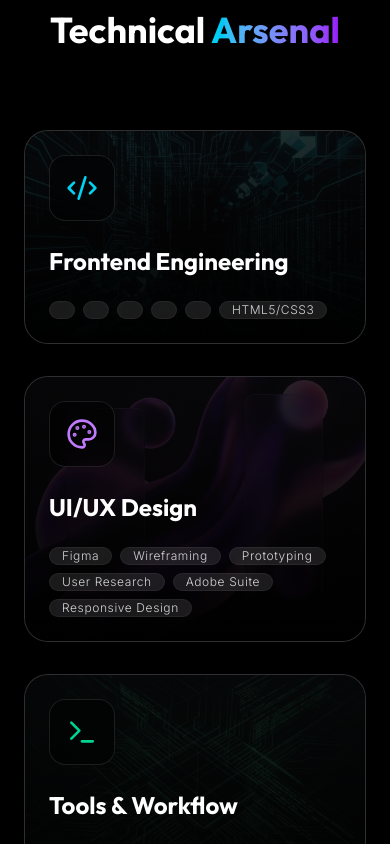
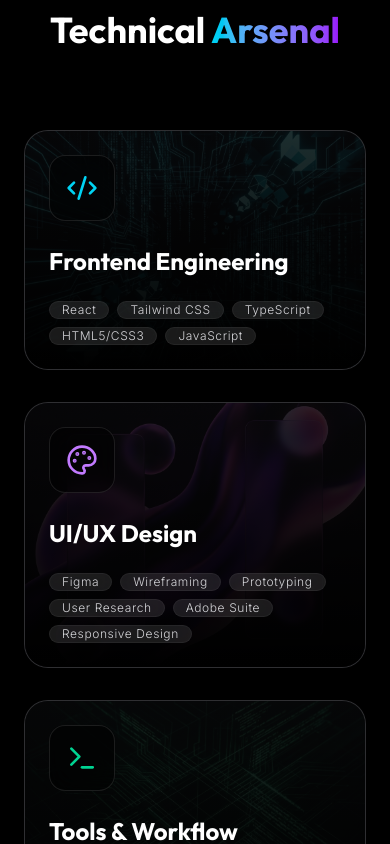
Before and after one commit to subahdeepmistri/Final-PORTFOLIO, a Next.js app: page / in a window 390 px wide. Shown: the part 2440-3284 px from the top of the page. Built offline with nearby package versions, Linux system fonts and the light colour scheme.

Commit message:
refactor: Architecture overhaul for Skills (modular+typed) and Contact form update (Phone input)

```diff
--- a/components/features/contact/Contact.tsx
+++ b/components/features/contact/Contact.tsx
@@ -76,7 +76,7 @@ export default function Contact() {
                                         id="name"
                                         name="name"
                                         required
-                                        placeholder="John Doe"
+                                        placeholder="Roronoya Zoro"
                                         className="w-full bg-white/5 border border-white/10 rounded-xl px-4 py-3 text-white placeholder-zinc-600 focus:outline-hidden focus:border-accent focus:bg-white/10 transition-all font-mono"
                                     />
                                 </div>
@@ -87,7 +87,17 @@ export default function Contact() {
                                         id="email"
                                         name="email"
                                         required
-                                        placeholder="john@example.com"
+                                        placeholder="Zoro@example.com"
+                                        className="w-full bg-white/5 border border-white/10 rounded-xl px-4 py-3 text-white placeholder-zinc-600 focus:outline-hidden focus:border-accent focus:bg-white/10 transition-all font-mono"
+                                    />
+                                </div>
+                                <div className="space-y-2 md:col-span-2">
+                                    <label htmlFor="phone" className="text-sm font-bold uppercase tracking-wider text-zinc-500">Phone Number</label>
+                                    <input
+                                        type="tel"
+                                        id="phone"
+                                        name="phone"
+                                        placeholder="+91 8254738402"
                                         className="w-full bg-white/5 border border-white/10 rounded-xl px-4 py-3 text-white placeholder-zinc-600 focus:outline-hidden focus:border-accent focus:bg-white/10 transition-all font-mono"
                                     />
                                 </div>
@@ -146,7 +156,7 @@ export default function Contact() {
                                     <div className="p-2 bg-black rounded-lg text-amber-400">
                                         <FileText className="w-6 h-6" />
                                     </div>
-                                    <span className="text-black/60 font-black text-xs uppercase tracking-widest">Construct 01</span>
+                                    <span className="text-black/60 font-black text-xs uppercase tracking-widest">Subhadeep Mistri</span>
                                 </div>
                                 <h3 className="text-3xl md:text-4xl font-heading font-black text-black leading-none">
                                     Download <br /> Resume
--- /dev/null
+++ b/components/features/skills/SkillCard.tsx
@@ -0,0 +1,58 @@
+"use client";
+
+import { Code2, Palette, Terminal, Shapes } from "lucide-react";
+import Image from "next/image";
+import { StaggerItem } from "@/components/ui/animations";
+import { SkillCategory, SkillIconName } from "@/lib/data";
+
+const iconMap: Record<SkillIconName, React.ReactNode> = {
+    code: <Code2 className="w-8 h-8 text-cyan-400" />,
+    palette: <Palette className="w-8 h-8 text-purple-400" />,
+    terminal: <Terminal className="w-8 h-8 text-emerald-400" />,
+};
+
+interface SkillCardProps {
+    skill: SkillCategory;
+}
+
+export default function SkillCard({ skill }: SkillCardProps) {
+    return (
+        <StaggerItem className="group p-6 md:p-8 rounded-3xl bg-zinc-900 border border-white/10 hover:border-accent/40 transition-all duration-500 relative overflow-hidden h-full flex flex-col justify-between">
+            {/* Background Image with Zoom Effect */}
+            <div className="absolute inset-0 z-0">
+                <Image
+                    src={skill.image}
+                    alt={skill.category}
+                    fill
+                    className="object-cover opacity-40 group-hover:scale-110 transition-transform duration-700"
+                />
+                {/* Gradient Overlay for text readability */}
+                <div className="absolute inset-0 bg-linear-to-t from-black via-black/80 to-black/60" />
+            </div>
+
+            {/* Hover Gradient Effect (Accent) */}
+            <div className="absolute inset-0 bg-linear-to-br from-accent/10 via-transparent to-purple-500/10 opacity-0 group-hover:opacity-100 transition-opacity duration-500 z-10" />
+
+            <div className="relative z-20">
+                <div className="mb-6 p-4 rounded-2xl bg-black/50 w-fit border border-white/10 group-hover:border-accent/50 transition-colors backdrop-blur-md">
+                    {iconMap[skill.icon] || <Shapes className="w-8 h-8 text-zinc-400" />}
+                </div>
+
+                <h4 className="text-2xl font-bold font-heading text-white mb-6 group-hover:text-accent transition-colors">
+                    {skill.category}
+                </h4>
+
+                <div className="flex flex-wrap gap-2">
+                    {skill.items.map((item, idx) => (
+                        <span
+                            key={idx}
+                            className="px-3 py-1 text-xs/2 tracking-wider font-light text-zinc-300 bg-white/10 rounded-full border border-white/5 group-hover:bg-white/20 group-hover:border-white/20 transition-all backdrop-blur-sm"
+                        >
+                            {item}
+                        </span>
+                    ))}
+                </div>
+            </div>
+        </StaggerItem>
+    );
+}
--- a/components/features/skills/Skills.tsx
+++ b/components/features/skills/Skills.tsx
@@ -1,31 +1,9 @@
 "use client";
 
-import { motion } from "framer-motion";
-import { Code2, Palette, Terminal } from "lucide-react";
-import Image from "next/image";
 import ScrollSticker from "@/components/ui/ScrollSticker";
-import { FadeIn, StaggerContainer, StaggerItem } from "@/components/ui/animations";
-
-const skills = [
-    {
-        category: "Frontend Engineering",
-        icon: <Code2 className="w-8 h-8 text-cyan-400" />,
-        items: ["", "", "", "", "", "HTML5/CSS3"],
-        image: "/skills/bg-frontend.png"
-    },
-    {
-        category: "UI/UX Design",
-        icon: <Palette className="w-8 h-8 text-purple-400" />,
-        items: ["Figma", "Wireframing", "Prototyping", "User Research", "Adobe Suite", "Responsive Design"],
-        image: "/skills/bg-design.png"
-    },
-    {
-        category: "Tools & Workflow",
-        icon: <Terminal className="w-8 h-8 text-emerald-400" />,
-        items: ["Git/GitHub", "GitLab", "VS Code", "Canva", "Vercel", "Performance Tuning"],
-        image: "/skills/bg-tools.png"
-    }
-];
+import { FadeIn, StaggerContainer } from "@/components/ui/animations";
+import { skills } from "@/lib/data";
+import SkillCard from "./SkillCard";
 
 export default function Skills() {
     return (
@@ -39,47 +17,8 @@ export default function Skills() {
                 </FadeIn>
 
                 <StaggerContainer className="grid grid-cols-1 md:grid-cols-3 gap-8">
-                    {skills.map((skill, idx) => (
-                        <StaggerItem
-                            key={idx}
-                            className="group p-6 md:p-8 rounded-3xl bg-zinc-900 border border-white/10 hover:border-accent/40 transition-all duration-500 relative overflow-hidden h-full flex flex-col justify-between"
-                        >
-                            {/* Background Image with Zoom Effect */}
-                            <div className="absolute inset-0 z-0">
-                                <Image
-                                    src={skill.image}
-                                    alt={skill.category}
-                                    fill
-                                    className="object-cover opacity-40 group-hover:scale-110 transition-transform duration-700"
-                                />
-                                {/* Gradient Overlay for text readability */}
-                                <div className="absolute inset-0 bg-linear-to-t from-black via-black/80 to-black/60" />
-                            </div>
-
-                            {/* Hover Gradient Effect (Accent) */}
-                            <div className="absolute inset-0 bg-linear-to-br from-accent/10 via-transparent to-purple-500/10 opacity-0 group-hover:opacity-100 transition-opacity duration-500 z-10" />
-
-                            <div className="relative z-20">
-                                <div className="mb-6 p-4 rounded-2xl bg-black/50 w-fit border border-white/10 group-hover:border-accent/50 transition-colors backdrop-blur-md">
-                                    {skill.icon}
-                                </div>
-
-                                <h4 className="text-2xl font-bold font-heading text-white mb-6 group-hover:text-accent transition-colors">
-                                    {skill.category}
-                                </h4>
-
-                                <div className="flex flex-wrap gap-2">
-                                    {skill.items.map((item, itemIdx) => (
-                                        <span
-                                            key={itemIdx}
-                                            className="px-3 py-1 text-xs/2 tracking-wider font-light text-zinc-300 bg-white/10 rounded-full border border-white/5 group-hover:bg-white/20 group-hover:border-white/20 transition-all backdrop-blur-sm"
-                                        >
-                                            {item}
-                                        </span>
-                                    ))}
-                                </div>
-                            </div>
-                        </StaggerItem>
+                    {skills.map((skill) => (
+                        <SkillCard key={skill.category} skill={skill} />
                     ))}
                 </StaggerContainer>
             </div>
--- a/lib/data.ts
+++ b/lib/data.ts
@@ -172,3 +172,33 @@ export const projects: Project[] = [
         figmaUrl: "https://www.figma.com/file/travel-app"
     }
 ];
+
+export type SkillIconName = "code" | "palette" | "terminal";
+
+export interface SkillCategory {
+    category: string;
+    icon: SkillIconName;
+    items: string[];
+    image: string;
+}
+
+export const skills: SkillCategory[] = [
+    {
+        category: "Frontend Engineering",
+        icon: "code",
+        items: ["React", "Tailwind CSS", "TypeScript", "HTML5/CSS3", "JavaScript"],
+        image: "/skills/bg-frontend.png"
+    },
+    {
+        category: "UI/UX Design",
+        icon: "palette",
+        items: ["Figma", "Wireframing", "Prototyping", "User Research", "Adobe Suite", "Responsive Design"],
+        image: "/skills/bg-design.png"
+    },
+    {
+        category: "Tools & Workflow",
+        icon: "terminal",
+        items: ["Git/GitHub", "GitLab", "VS Code", "Canva", "Vercel", "Performance Tuning"],
+        image: "/skills/bg-tools.png"
+    }
+];
```
